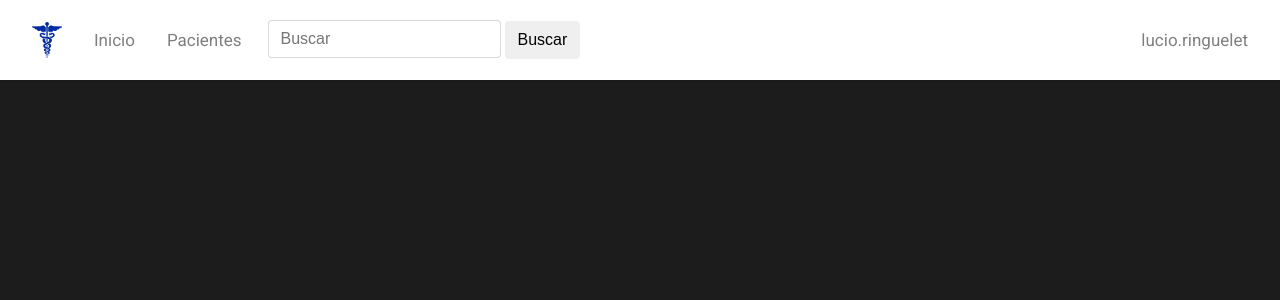
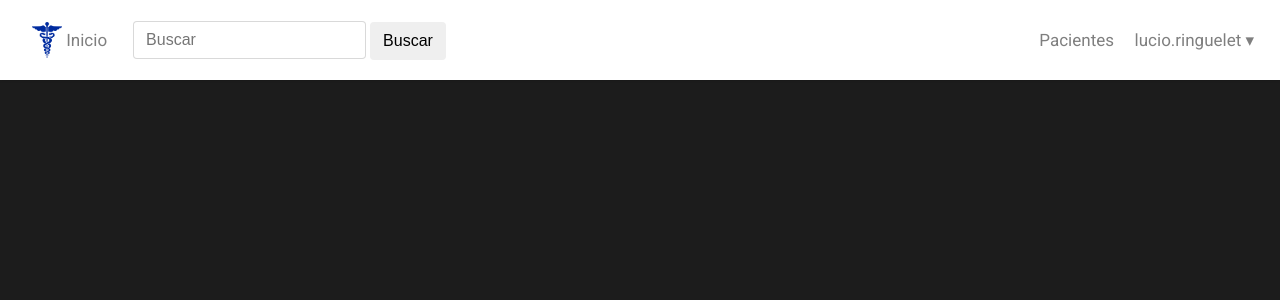
Before and after one commit to francoborrelli/hospitalGutierrez, a PHP site: page / in a window 1280 px wide. Shown: the top 300 px of the page. Run offline with PHP 8.4, Linux system fonts and the light colour scheme; style sheets or scripts are compiled from the project's sources.

Commit message:
Se mejoro responsive Navbar

```diff
--- a/index.html
+++ b/index.html
@@ -17,19 +17,16 @@
 
 <body>
     <nav class="topnav" id="navbar">
-        <a href="#" class="nav-item"><img  class="logo" src="resources/images/Caduceo.png" alt="logo-icon"></a>
-        <a href="#" class="nav-item">Inicio</a>
-        <a href="#" class="nav-item">Pacientes</a>
+        <a href="#" class="nav-item"><img  class="logo" src="resources/images/Caduceo.png" alt="logo-icon"><span> Inicio</span></a>
         <form class="search">
             <input type="text" placeholder="Buscar">
             <button class="btn" type="submit">Buscar</button>
         </form>
-        <a href="#" class="signIn nav-item"></a>
 
         <!--   dropdown   -->
-
-        <div class="dropdown" id="dropdown">
-            <a class="nav-item" id="user"> lucio.ringuelet </a>
+        <a href="#" class="nav-item patients">Pacientes</a>
+        <div class="dropdown nav-item" id="dropdown">
+            <a id="user"> lucio.ringuelet &#9662;</a>
             <div class="dropdown-menu">
                 <a href="#" class="dropdown-item"> <span>Usuarios</span></a>
                 <a href="#" class="dropdown-item"><span>Roles</span></a>
@@ -38,13 +35,10 @@
                 <a href="#" class="dropdown-item"><span>Configuración</span></a>
             </div>
         </div>
-
-
-        <a href="javascript:void(0);" class="icon" onclick="myFunction()">&#9776;</a>
+        <a href="javascript:void(0);" class="nav-item icon" onclick="myFunction()">&#9776;</a>
     </nav>
 </body>
 
+<script src="resources/js/dropdown.js"></script>
 <script src="resources/js/navbar.js"></script>
-<script src="resources/js/dropdown.js"></script>
-
 </html>
--- a/resources/css/navbar.css
+++ b/resources/css/navbar.css
@@ -28,6 +28,11 @@ a {
     padding: 14px 16px;
 }
 
+.topnav .nav-item.patients {
+    position: absolute;
+    right: 150px;
+}
+
 .topnav .icon {
     display: none;
 }
@@ -44,8 +49,9 @@ a {
 }
 
 .search {
-    margin-top: 4px;
+    margin-top: 5px;
     margin-left: 10px;
+    margin-right: 15px;
 }
 
 .search input {
@@ -73,64 +79,11 @@ a {
     cursor: pointer;
 }
 
-@media screen and (max-width: 800px) {
-    .topnav .nav-item {
-        font-size: 15px
-    }
-    .topnav .nav-item:not(:first-child),
-    .topnav .search {
-        display: none;
-    }
-    .topnav .nav-item.icon {
-        display: block;
-        margin: 0 auto;
-        margin-right: 0;
-    }
-    .topnav.responsive {
-        display: inherit
-    }
-    .topnav.responsive .nav-item.icon {
-        position: absolute;
-        right: 16px;
-        top: 16px;
-    }
-    .topnav.responsive .nav-item,
-    .topnav.responsive .search {
-        float: none;
-        display: block;
-        text-align: left;
-    }
-    .topnav.responsive .signIn {
-        margin-top: 10px;
-    }
-    .topnav.responsive .search {
-        margin-left: 15px;
-        margin-top: 10px;
-        float: right;
-    }
-}
-
-@media screen and (max-width: 600px) {
-    .topnav.responsive .signIn {
-        margin-top: 10px;
-    }
-    .topnav.responsive .search {
-        margin-left: 15px;
-        margin-top: 10px;
-        margin-bottom: 10px;
-        float: inherit;
-    }
-    .topnav.responsive .search input {
-        width: 64%;
-    }
-    .topnav.responsive .search .btn {
-        float: right;
-        width: 27%;
-    }
-}
 
 .dropdown {
-    position: relative;
+    position: absolute;
+    right: 10px;
+
 }
 
 .show .dropdown-menu {
--- a/resources/js/dropdown.js
+++ b/resources/js/dropdown.js
@@ -1,14 +1,14 @@
 document.getElementById("user").onclick = function(){
     x = document.getElementById("dropdown");
-    x.className = "dropdown show"
+    x.className = "dropdown nav-item show"
 };
 
 var click = false;
 
 document.onclick = function() {
     x = document.getElementById("dropdown");
-    if (x.className === "dropdown show" && click) {
-        x.className = "dropdown";
+    if (x.className === "dropdown nav-item show" && click) {
+        x.className = "dropdown nav-item";
         click = false;
     }
     else{
```
Also changed, not shown: other parts of resources/css/navbar.css (+74 -2 lines).
